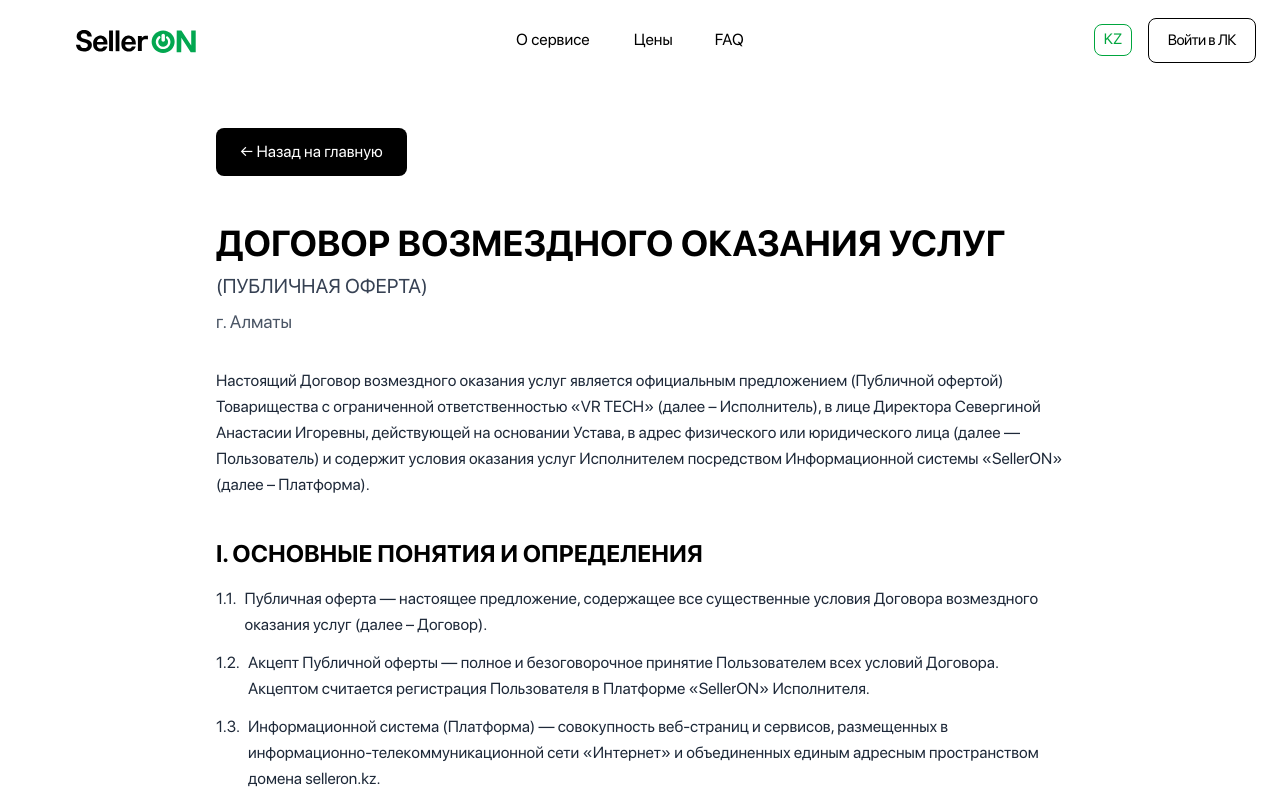
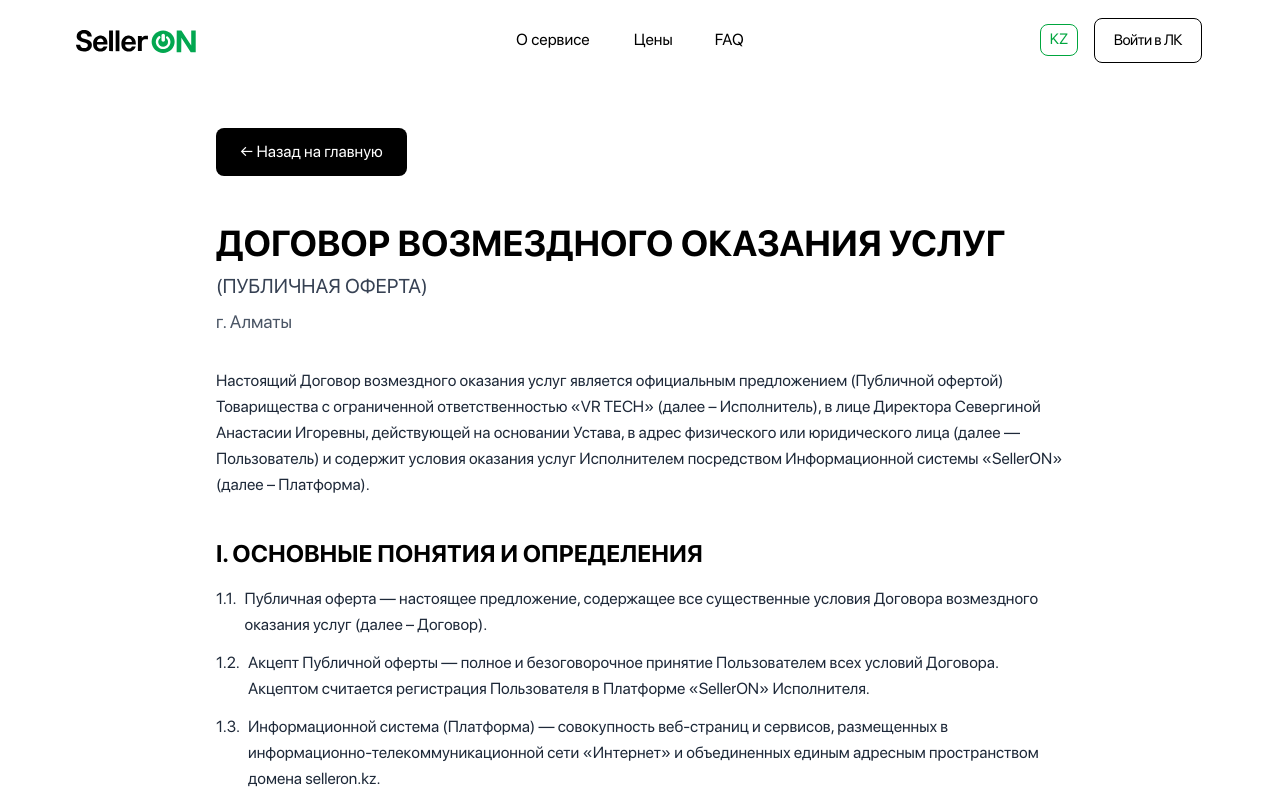
Before and after one commit to lilusia-li/nextjs-practice, a Next.js app: page /ru/offer in a window 1280 px wide. Shown: the top 800 px of the page. Built offline with nearby package versions, Linux system fonts and the light colour scheme.

Commit message:
mini fix

```diff
--- a/app/components/FAQ.js
+++ b/app/components/FAQ.js
@@ -1,7 +1,7 @@
-'use client';
+"use client";
 
-import { useState } from 'react';
-import Image from 'next/image';
+import { useState } from "react";
+import Image from "next/image";
 
 export default function FAQ({ translations }) {
   const { faq: t } = translations;
@@ -12,11 +12,12 @@ export default function FAQ({ translations }) {
   };
 
   return (
-    <section id="faq" className="w-full bg-white py-30 relative scroll-mt-[120px]">
+    <section
+      id="faq"
+      className="w-full bg-white py-30 relative scroll-mt-[120px] overflow-x-hidden"
+    >
       <div className="max-w-[73.5rem] mx-auto px-25.5  relative z-10 border border-gray-200 rounded-[24px] p-7.5 shadow-[0_0_40px_rgba(0,0,0,0.4)] transition-shadow">
-        <h2 className="text-[40px] font-bold mb-10">
-          {t.title}
-        </h2>
+        <h2 className="text-[40px] font-bold mb-10">{t.title}</h2>
 
         <div className="space-y-6 mb-5">
           {t.items.map((item, index) => (
@@ -33,7 +34,7 @@ export default function FAQ({ translations }) {
                 </span>
                 <svg
                   className={`w-5 h-5 text-gray-600 shrink-0 transition-transform duration-300 ease-in-out ${
-                    openIndex === index ? 'rotate-180' : ''
+                    openIndex === index ? "rotate-180" : ""
                   }`}
                   fill="none"
                   stroke="currentColor"
@@ -50,8 +51,8 @@ export default function FAQ({ translations }) {
               <div
                 className={`overflow-hidden transition-all duration-300 ease-in-out ${
                   openIndex === index
-                    ? 'max-h-[500px] opacity-100'
-                    : 'max-h-0 opacity-0'
+                    ? "max-h-[500px] opacity-100"
+                    : "max-h-0 opacity-0"
                 }`}
               >
                 <div className="px-14 pb-4">
@@ -65,7 +66,7 @@ export default function FAQ({ translations }) {
         </div>
 
         {/* Декоративный элемент справа вверху */}
-      <div className="absolute -top-40  right-0 translate-x-30 transform z-0">
+        <div className="absolute -top-40 right-0 transform translate-x-30 z-0">
           <Image
             src="/question.png"
             alt="Question mark decoration"
@@ -75,8 +76,6 @@ export default function FAQ({ translations }) {
           />
         </div>
       </div>
-
-
     </section>
   );
 }
--- a/app/components/Header.js
+++ b/app/components/Header.js
@@ -115,7 +115,7 @@ export default function Header({ translations, currentLocale }) {
             </nav>
           </div>
 
-          <div className="-mr-13.5 flex items-center gap-4.5">
+          <div className="flex items-center gap-4.5">
             <button
               onClick={() => switchLocale(currentLocale === "kz" ? "ru" : "kz")}
               className="px-2.5 py-1.5 max-w-[38px] max-h-[32px] -mt-1 -mr-0.5   text-[15px] font-normal transition-colors text-green-600 rounded-lg border-[1.5px] border-green-600 justify-center cursor-pointer items-center flex"
```
Lines whose indentation alone changed are shown as unchanged.
